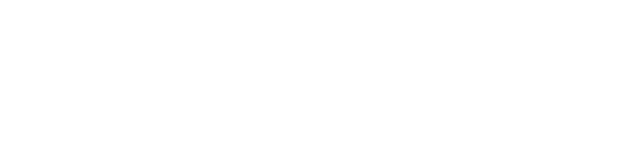
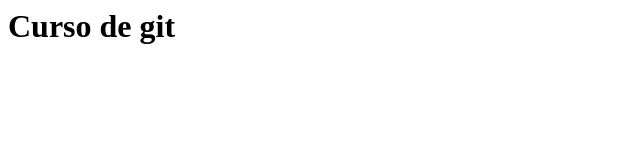
Before and after one commit to RafaelHenriqueRamalho/WebAcademy3, a plain HTML site: page index.html in a window 1280 px wide. Shown: the whole page, without its empty margins (0-640 px from the left). Drawn offline with Linux system fonts and the light colour scheme.

Commit message:
two commit

```diff
--- a/index.html
+++ b/index.html
@@ -2,6 +2,6 @@
 	<head>
 	</head>
 	<body>
-	<h1></h1>
+	<h1> Curso de git </h1>
 	</body>
 </html>
```
